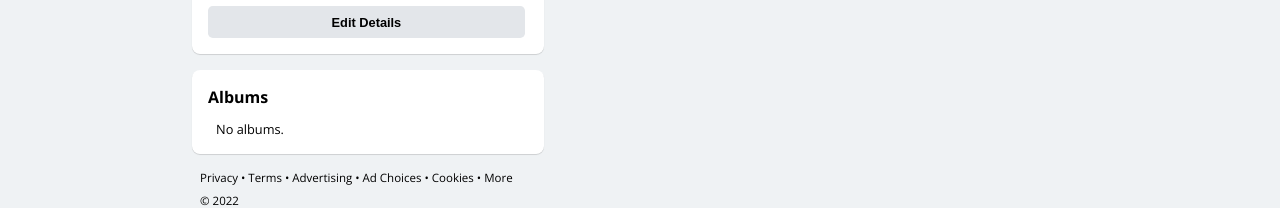
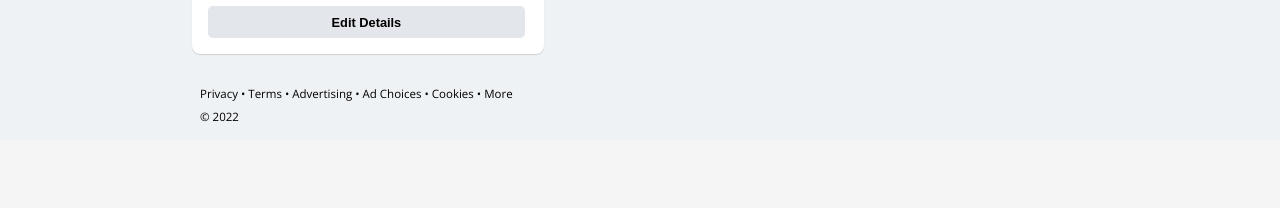
Before and after one commit to charleezychang/ng-pastebook, an Angular app in the folder client/: page /1 in a window 1280 px wide. Shown: the part 676-884 px from the top of the page. After the commit the page ends 816 px from the top, so only its background shows below. Built offline with nearby package versions, Linux system fonts and the light colour scheme.

Commit message:
[refactor] removed albums from profile page

```diff
--- a/client/src/app/profile/profile.component.html
+++ b/client/src/app/profile/profile.component.html
@@ -56,16 +56,6 @@
                 </button>
             </div>
             <div class="for-sticky">
-                <div class="photo-section">
-                    <div class="photo-title">
-                        <div class="photos-text">Albums</div>
-                        <div class="photos-link">
-                        </div>
-                    </div>
-                    <div class="grid-pictures">
-                        <p>No albums.</p>
-                    </div>
-                </div>
                 <div class="terms">
                     <p>Privacy • Terms • Advertising • Ad Choices • Cookies • More </p>
                     <p>© 2022</p>
```
